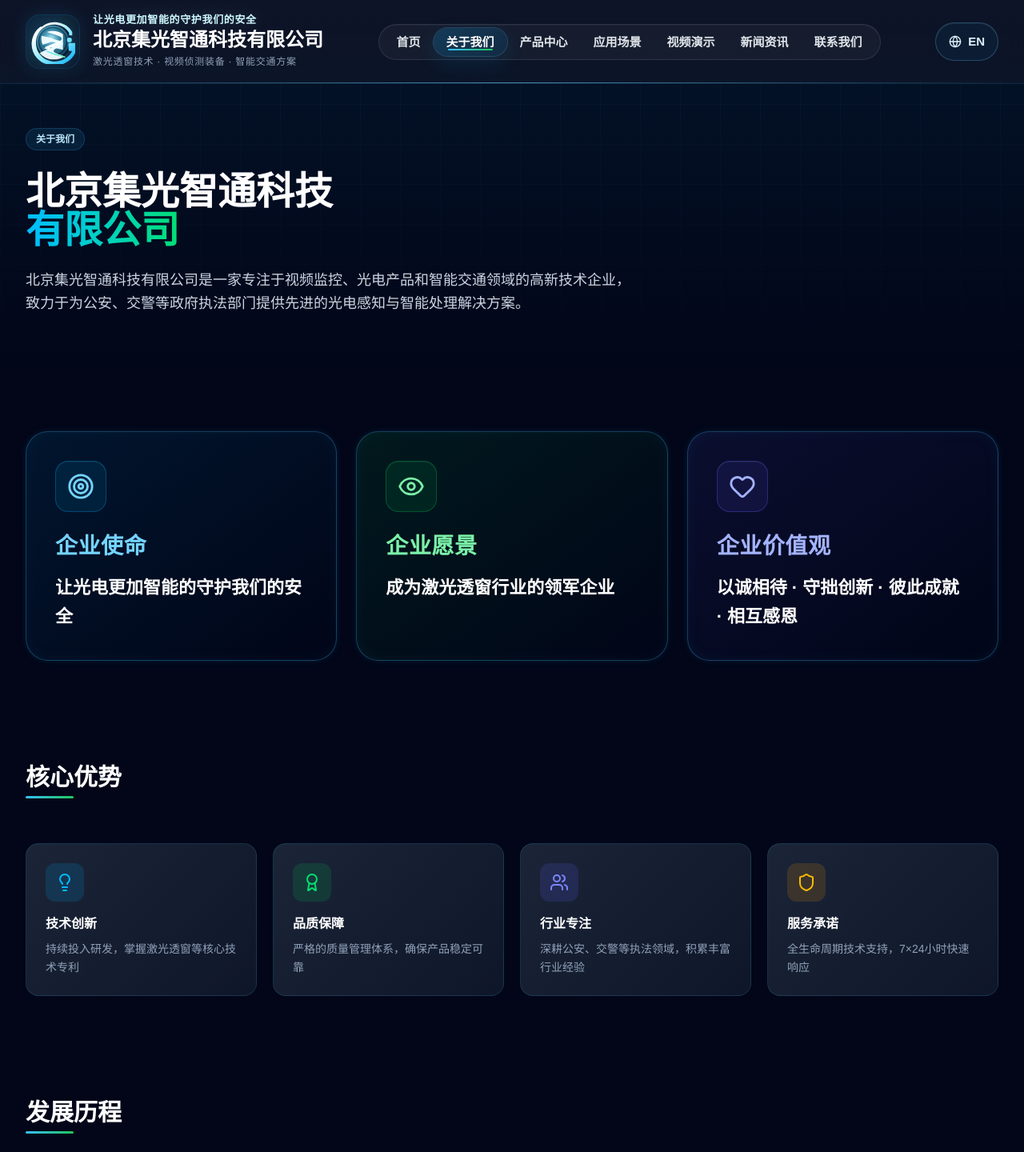
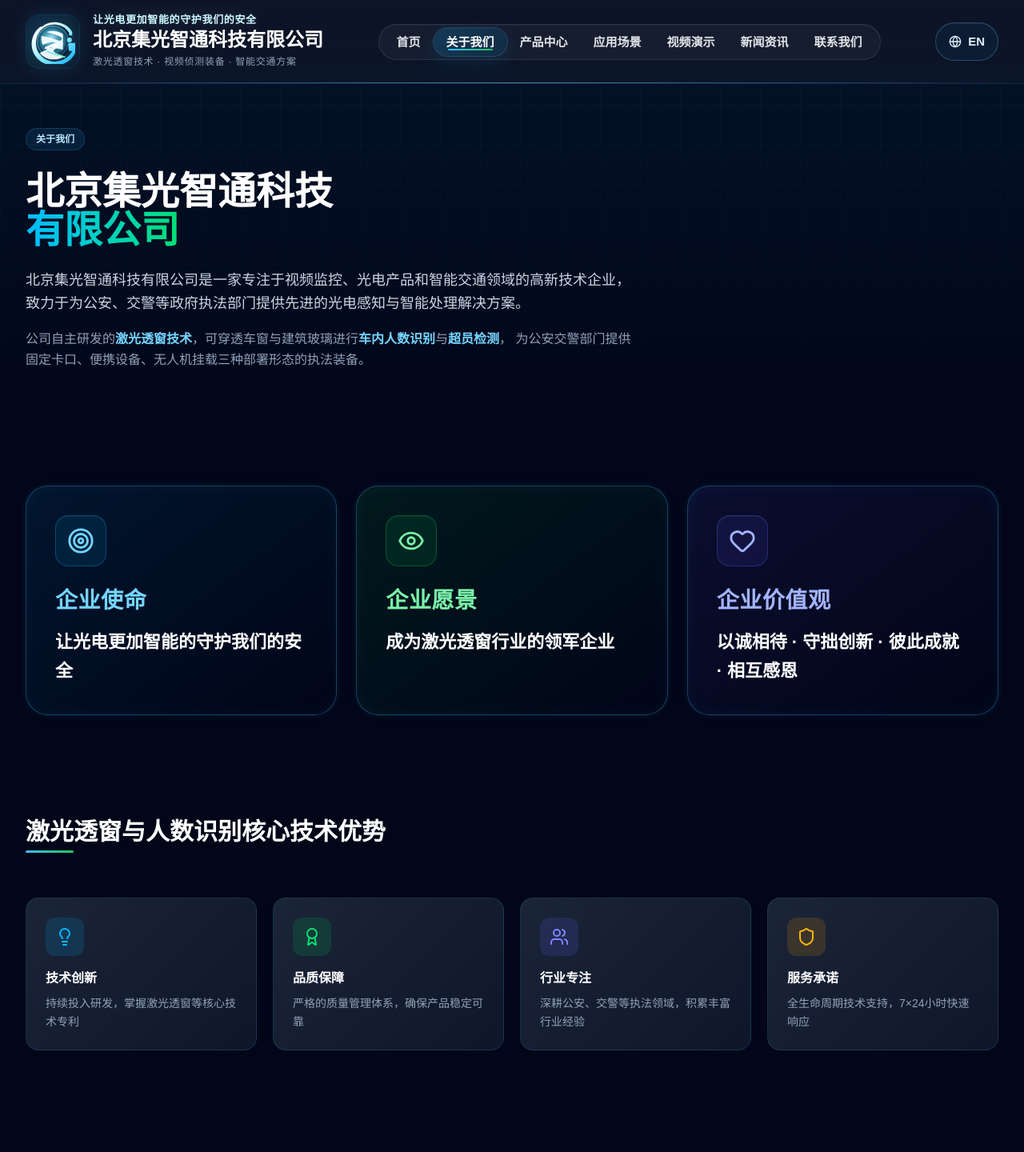
Before and after one commit to wangxintao-bj/jiguangzhitong, a React (Vite) app: page /about in a window 1280 px wide. Shown: the top 1440 px of the page at 80% size. Built offline with nearby package versions, Linux system fonts and the light colour scheme.

Commit message:
SEO优化: 关于我们/联系方式/视频演示/新闻页面关键词增强, H2层级补充, description优化

```diff
--- a/src/pages/About.tsx
+++ b/src/pages/About.tsx
@@ -26,8 +26,8 @@
       <SEO
         titleZh="关于我们"
         titleEn="About Us"
-        descriptionZh="了解北京集光智通科技有限公司 - 专注于视频监控、激光透窗与智能交通领域的高新技术企业。"
-        descriptionEn="Learn about Jiguang Zhitong Technology - a high-tech enterprise focused on video surveillance, laser through-glass and smart traffic solutions."
+        descriptionZh="了解北京集光智通科技有限公司 - 专注激光透窗超员检测、车内人数识别与智能交通领域的高新技术企业。自主研发激光透窗技术，提供车窗透视人数识别系统、超员检测设备及公安/交警执法解决方案。"
+        descriptionEn="Learn about Jiguang Zhitong Technology - a high-tech enterprise specializing in laser through-glass overload detection, occupant recognition and smart traffic solutions for law enforcement."
         path="about"
       />
       {/* Page hero */}
@@ -41,6 +41,10 @@
               <span className="bg-gradient-to-r from-sky-400 to-green-400 bg-clip-text text-transparent">有限公司</span>
             </h1>
             <p className="text-slate-300 text-lg leading-relaxed">{t('about.desc')}</p>
+            <p className="text-slate-400 text-base mt-4 leading-relaxed">
+              公司自主研发的<strong className="text-sky-300">激光透窗技术</strong>，可穿透车窗与建筑玻璃进行<strong className="text-sky-300">车内人数识别</strong>与<strong className="text-sky-300">超员检测</strong>，
+              为公安交警部门提供固定卡口、便携设备、无人机挂载三种部署形态的执法装备。
+            </p>
           </div>
         </div>
       </section>
@@ -77,7 +81,7 @@
       {/* Core strengths */}
       <section className="py-16">
         <div className="max-w-7xl mx-auto px-4 sm:px-6 lg:px-8">
-          <h2 className="section-heading text-3xl font-bold text-white mb-12">核心优势</h2>
+          <h2 className="section-heading text-3xl font-bold text-white mb-12">激光透窗与人数识别核心技术优势</h2>
           <div className="grid grid-cols-1 sm:grid-cols-2 lg:grid-cols-4 gap-5 mt-4">
             {cores.map((c, i) => (
               <div key={i} className="product-card rounded-2xl p-6">
@@ -99,7 +103,7 @@
       {/* Timeline */}
       <section className="py-16 bg-slate-950">
         <div className="max-w-7xl mx-auto px-4 sm:px-6 lg:px-8">
-          <h2 className="section-heading text-3xl font-bold text-white mb-12">发展历程</h2>
+          <h2 className="section-heading text-3xl font-bold text-white mb-12">发展历程 - 从激光透窗技术研发到超员检测产品落地</h2>
           <div className="relative mt-8">
             <div className="absolute left-4 md:left-1/2 top-0 bottom-0 w-0.5 bg-gradient-to-b from-sky-500 to-green-500" />
             <div className="space-y-8">
--- a/src/pages/Contact.tsx
+++ b/src/pages/Contact.tsx
@@ -82,8 +82,8 @@
       <SEO
         titleZh="联系我们"
         titleEn="Contact Us"
-        descriptionZh="与北京集光智通科技有限公司联系 - 获取激光透窗、视频监控与智能交通解决方案的专业咨询。"
-        descriptionEn="Contact Jiguang Zhitong Technology for professional consultation on laser through-glass, video surveillance and smart traffic solutions."
+        descriptionZh="与北京集光智通科技有限公司联系 - 获取激光透窗超员检测系统、车内人数识别设备、智能交通解决方案的专业咨询。电话13910846727，提供公安交警执法装备选型与配置定制服务。"
+        descriptionEn="Contact Jiguang Zhitong Technology for consultation on laser through-glass overload detection, occupant recognition and smart traffic solutions. Call 13910846727."
         path="contact"
       />
       {/* Header */}
--- a/src/pages/News.tsx
+++ b/src/pages/News.tsx
@@ -116,8 +116,8 @@
       <SEO
         titleZh="新闻资讯"
         titleEn="News"
-        descriptionZh="北京集光智通科技有限公司最新动态、产品发布与行业前沿资讯。"
-        descriptionEn="Latest news, product launches and industry insights from Jiguang Zhitong Technology."
+        descriptionZh="北京集光智通科技有限公司最新动态 - 激光透窗超员检测系统部署案例、人数识别技术演进、产品发布与公安交警执法装备行业前沿资讯。"
+        descriptionEn="Jiguang Zhitong Technology news - laser through-glass overload detection deployments, occupant recognition technology advances, product launches and law enforcement tech insights."
         path="news"
       />
       {/* Header */}
--- a/src/pages/Videos.tsx
+++ b/src/pages/Videos.tsx
@@ -154,8 +154,8 @@
       <SEO
         titleZh="视频演示"
         titleEn="Video Demos"
-        descriptionZh="集光智通产品视频演示，直观展示激光透窗、智能交通监控、夜视增强等产品性能。"
-        descriptionEn="Jiguang Zhitong product demos - laser through-glass, smart traffic monitoring, night vision enhancement and more."
+        descriptionZh="集光智通产品视频演示 - 激光透窗超员检测演示、无人机挂载车内人数识别实测、智能交通监控、夜视增强与透窗识别效果实拍。直观展示车窗透视超员检测与人数识别技术。"
+        descriptionEn="Jiguang Zhitong product demos - laser through-glass overload detection, drone-mounted occupant recognition, smart traffic monitoring and night vision. See through-glass recognition in action."
         path="videos"
       />
       <section className="py-16 relative overflow-hidden tech-grid">
```
